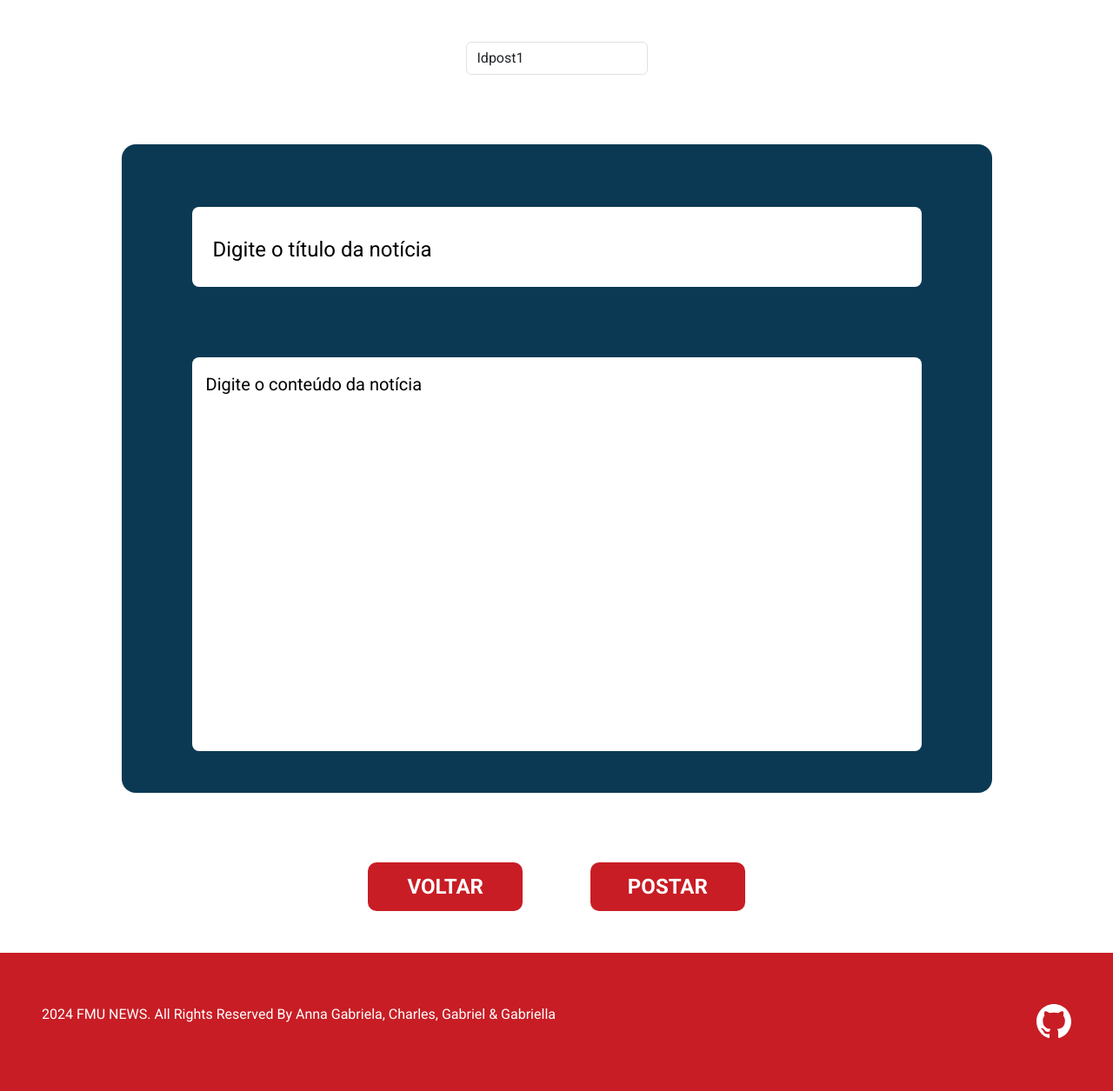
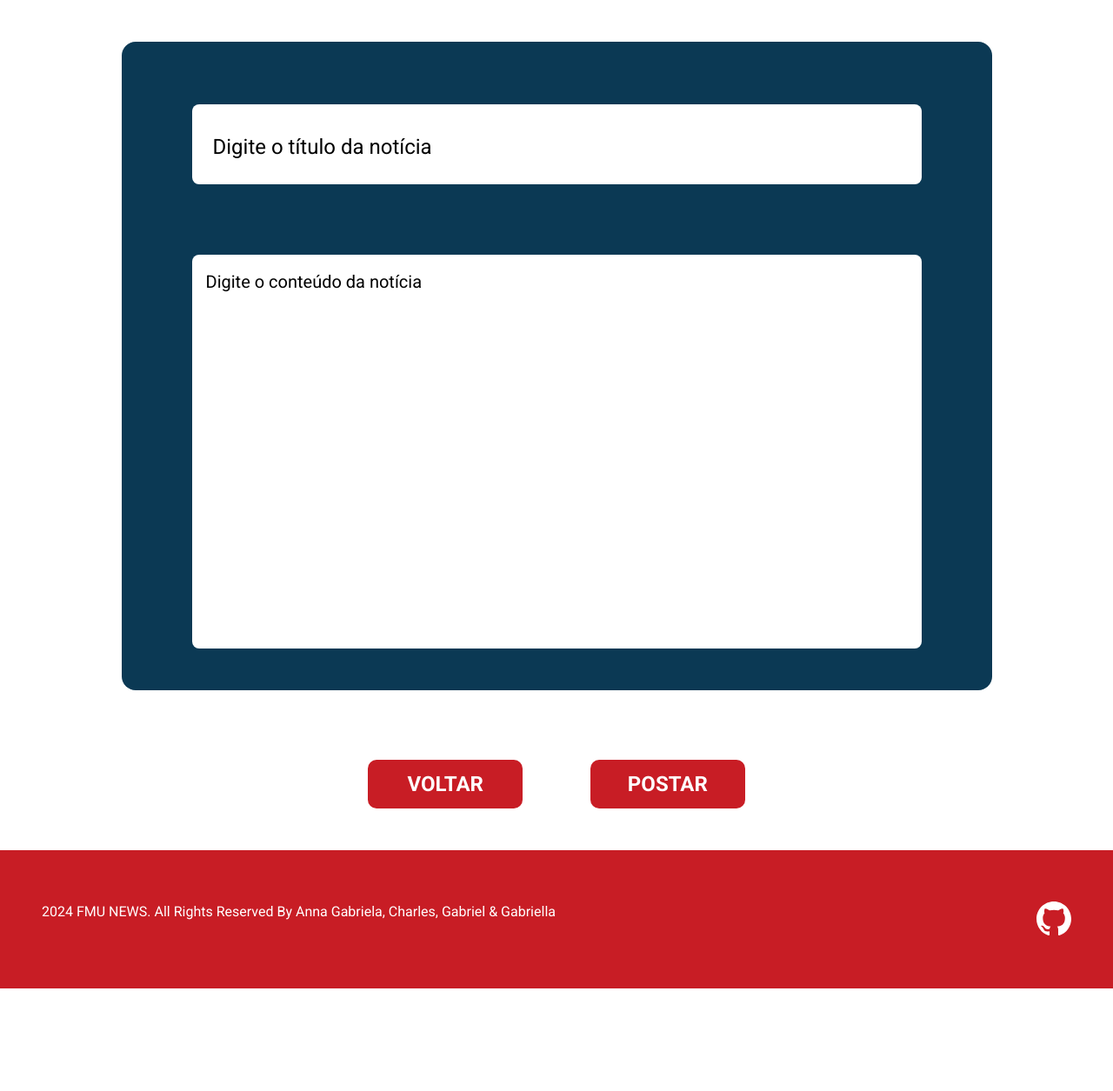
Before and after one commit to annaagabi/fmu-news, a PHP site: page /editar.php in a window 1280 px wide. Shown: the part 130-1385 px from the top of the page at 87% size. After the commit the page ends 1267 px from the top, so only its background shows below. Run offline with PHP 8.4, Linux system fonts and the light colour scheme; a user stored in the database is signed in; data comes from the database, SQL or seed files in the repository.

Commit message:
Fix: removendo parte desnecessária

```diff
--- a/editar.php
+++ b/editar.php
@@ -35,10 +35,10 @@
 
   <main>
     <form action="editaNoticia.php" method="post" class="d-flex align-items-center justify-content-center flex-column gap-main" id="nova-noticia">
-    <div class="">
+    <!-- <div class="">
         <input type="text" name="id_post" id="post" class="form-control"
-                       value= <?php echo 'Idpost'.$_SESSION['id_post'];?> readonly> <!-- Mostra o id do usuario -->
-    </div>
+                       value= <?php echo 'Idpost'.$_SESSION['id_post'];?> readonly>
+    </div> -->
       <div class="inserir-noticia d-flex align-items-center flex-column fundo-azul rounded-4 justify-content-center">
         <div class="titulo-noticia mt-5 m-0 d-flex flex-column">
           <span id="span-texto" class="span-erro hide-modal">Preencha o campo!</span>
```
